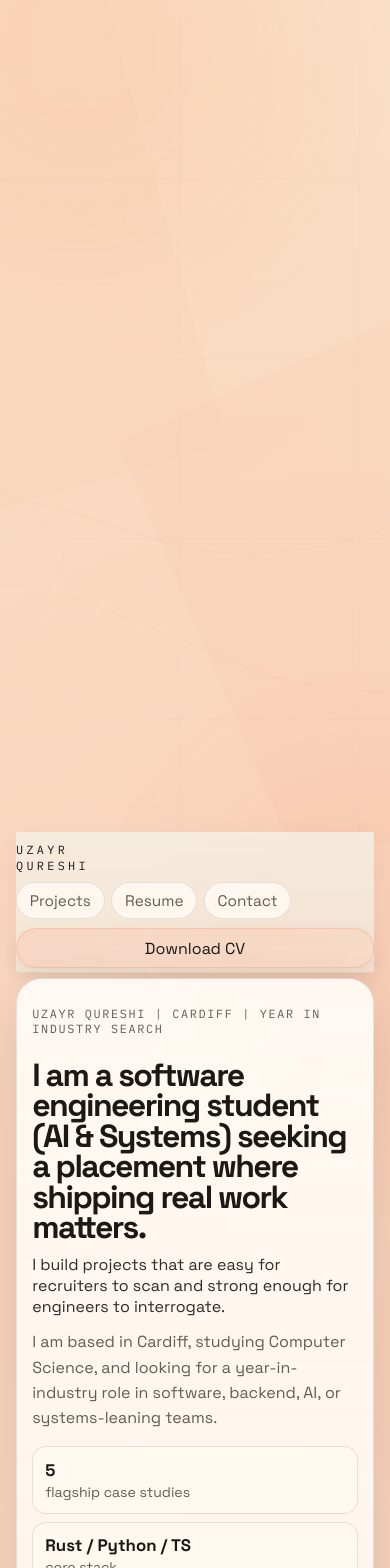
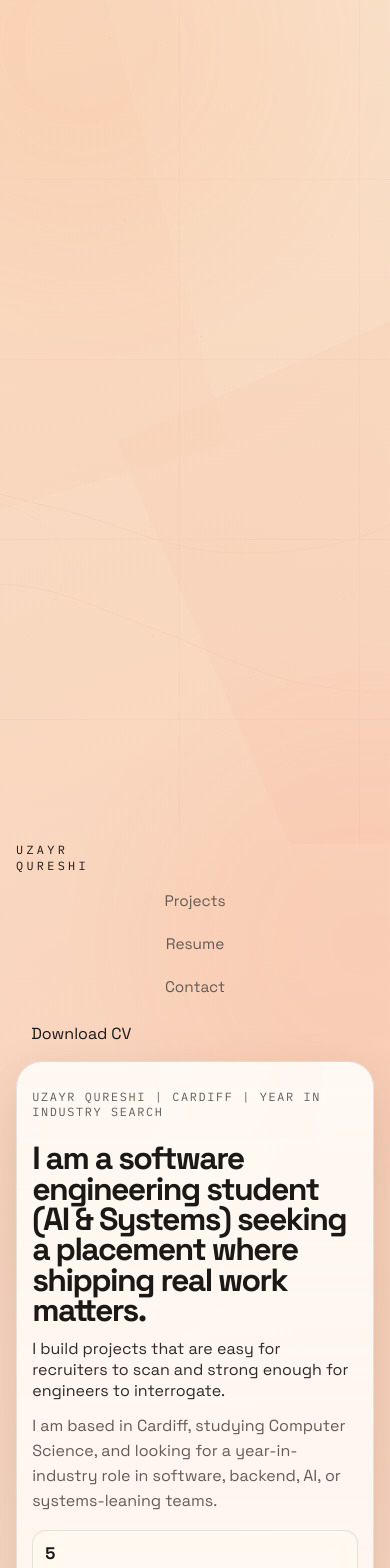
Before and after one commit to mr2buzi/Uzayr, a React (Vite) app: page / in a window 390 px wide. Shown: the top 1568 px of the page. Built offline with nearby package versions, Linux system fonts and the light colour scheme.

Commit message:
Flatten mobile header and footer

```diff
--- a/src/index.css
+++ b/src/index.css
@@ -1200,6 +1200,10 @@ a:focus-visible {
     grid-template-columns: 1fr;
     gap: 0.65rem;
     padding: 0.65rem 0 0.25rem;
+    backdrop-filter: none;
+    background: transparent;
+    border-bottom: 0;
+    box-shadow: none;
   }
 
   .brandmark {
@@ -1220,15 +1224,20 @@ a:focus-visible {
     align-items: center;
     justify-content: center;
     min-height: 2.3rem;
-    padding: 0.5rem 0.8rem;
-    border: 1px solid var(--line);
-    border-radius: 999px;
-    background: rgba(255, 250, 244, 0.82);
+    padding: 0.35rem 0;
+    border: 0;
+    border-radius: 0;
+    background: transparent;
   }
 
   .nav-cta {
     min-height: 2.35rem;
     padding: 0.55rem 0.95rem;
+    border-radius: 0;
+    border: 0;
+    background: transparent;
+    box-shadow: none;
+    justify-content: flex-start;
   }
 
   .quick-nav {
@@ -1253,6 +1262,14 @@ a:focus-visible {
     padding: 0.95rem;
   }
 
+  .hero__panel {
+    background: transparent;
+    color: var(--text);
+    border: 0;
+    box-shadow: none;
+    padding: 0;
+  }
+
   .section {
     padding-top: 1.1rem;
   }
@@ -1269,6 +1286,15 @@ a:focus-visible {
   .case-study,
   .resume-panel {
     gap: 0.75rem;
+  }
+
+  .hero__panel .eyebrow,
+  .hero__panel p {
+    color: var(--text-soft);
+  }
+
+  .hero__panel-top {
+    display: none;
   }
 
   .hero__quickbar {
@@ -1324,6 +1350,18 @@ a:focus-visible {
     padding: 0.95rem;
   }
 
+  .resume-panel {
+    background: transparent;
+    border: 0;
+    box-shadow: none;
+    padding: 0;
+  }
+
+  .cv-sheet {
+    background: transparent;
+    box-shadow: none;
+  }
+
   .case-study__embed iframe {
     min-height: 220px;
   }
@@ -1352,7 +1390,7 @@ a:focus-visible {
   }
 
   .hero-scene {
-    min-height: 180px;
+    display: none;
   }
 
   .hero-proof {
@@ -1397,7 +1435,8 @@ a:focus-visible {
   }
 
   .nav-cta,
-  .hero__actions a {
+  .hero__actions a,
+  .site-nav a {
     width: 100%;
   }
 
```
